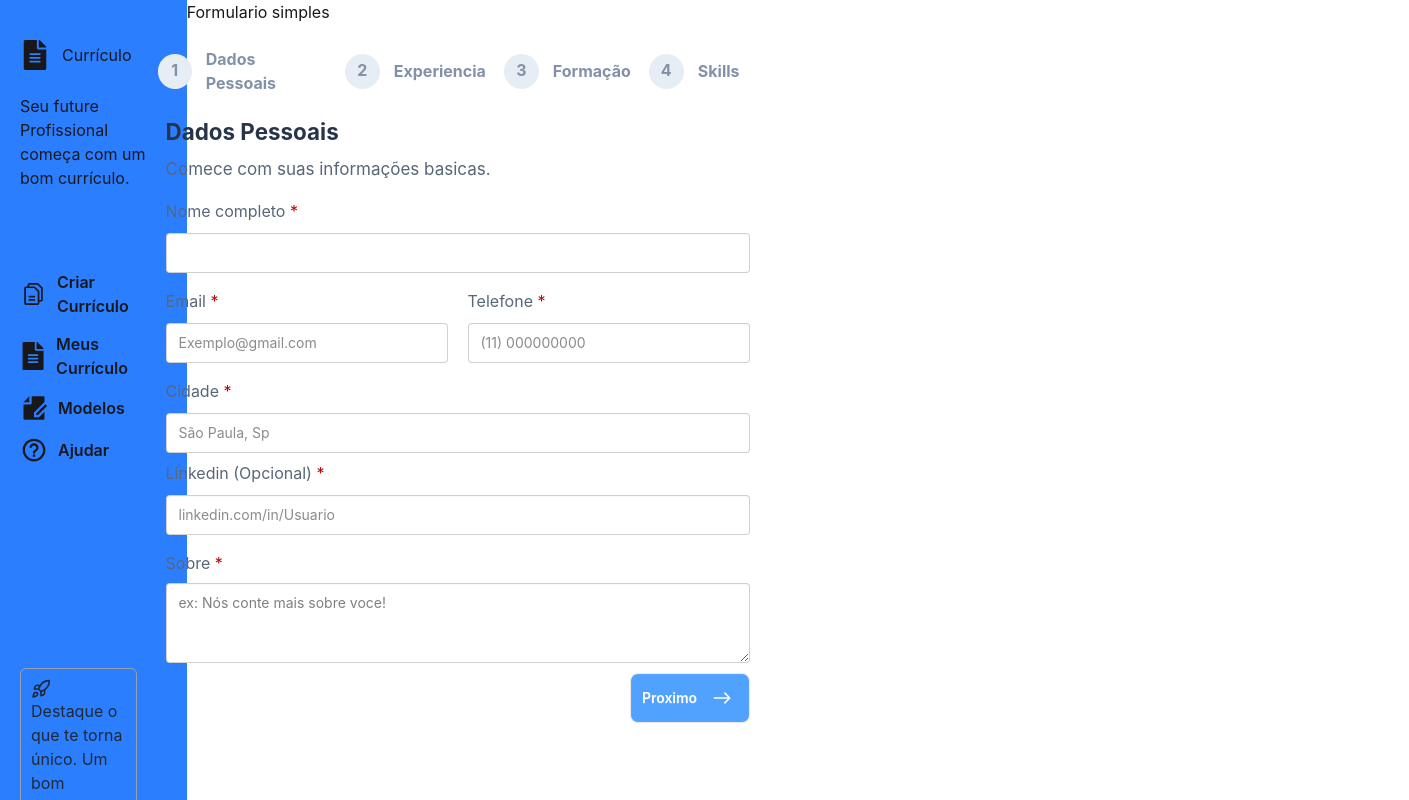
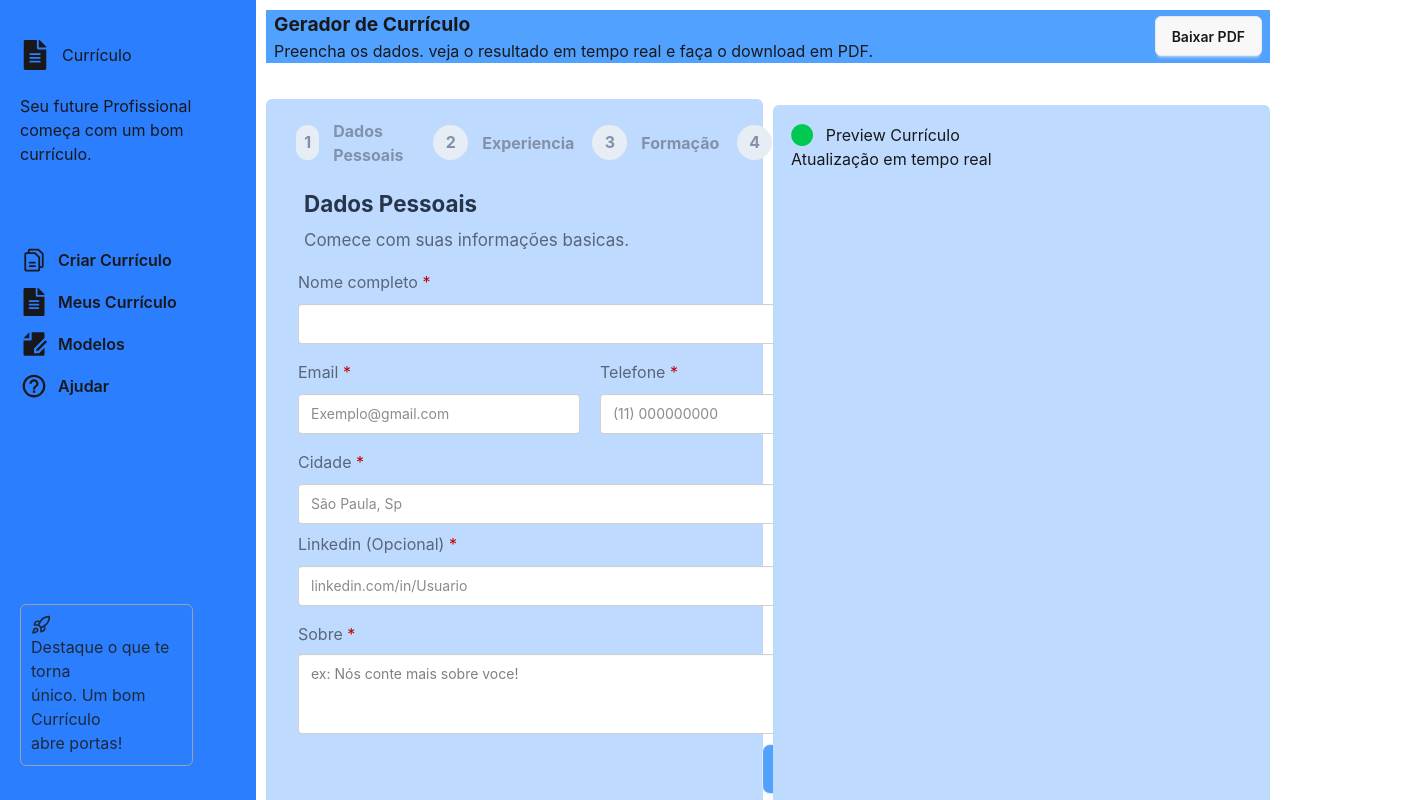
Before and after one commit to ItaloDev-Marcelo/Curriculo_Pro2, a React (Vite) app: page / in a window 1280 px wide. Shown: the top 800 px of the page, 1409 px wide, since content can reach past the window. Built offline with nearby package versions, Linux system fonts and the light colour scheme.

Commit message:
feat: importando HeaderBlock

```diff
--- a/src/layout/Main.tsx
+++ b/src/layout/Main.tsx
@@ -7,6 +7,7 @@ import {schemaMultiStepForm, type MultiStepFormData} from '../lib/SchemaMultStep
 import { Resume } from '../components/Resume_Preview/Resume';
 import { RowSteps } from '../components/RowSteps';
 import { InformationHeader } from '../components/InformationHeader';
+import { HeaderBlock } from '../components/HeaderBlock';
 
 const Main = () => {
   const [step, setStep] = useState(0)
@@ -53,11 +54,11 @@ const Main = () => {
 
   return (
     <FormProvider {...methods}>
-    <main>
-      <h1>Formulario simples</h1>
-        <div className='grid  grid-cols-2 items-center place-items-center gap-2.5'>
-            <div className=''>
-              <div className='my-5'>
+    <main className='flex flex-col  gap-2 p-2.5 w-[80%] h-screen '>
+        <HeaderBlock />
+        <div className='grid  grid-cols-2 mt-7 items-center place-content-center gap-2.5'>
+            <div className='bg-blue-200 rounded-md w-full '>
+              <div className='m-5 pl-2.5'>
                 <RowSteps step={step}/>
                 {
                  StepsInformation.map((item,index) => (
@@ -65,9 +66,15 @@ const Main = () => {
                  ))
                 }
                 </div>
-              <MultStepForm onNextS={onNext} onBack={onBack} step={step} />
+              <div className='mx-6'>
+                 <MultStepForm onNextS={onNext} onBack={onBack} step={step} />
+              </div>
             </div>
-            <section className=' p-2 w-full h-180 xl:w-200 overflow-y-scroll overflow-x-hidden relative'>
+            <section className=' p-4.5 w-full bg-blue-200 rounded-md h-175 xl:w-full overflow-y-scroll overflow-x-hidden relative flex flex-col items-start'>
+              <div>
+                <h3><span className='text-green-500 mr-2'>⬤</span> Preview Currículo</h3>
+                <p>Atualização em tempo real</p>
+              </div>
               <Resume/>
             </section>
         </div>
```
